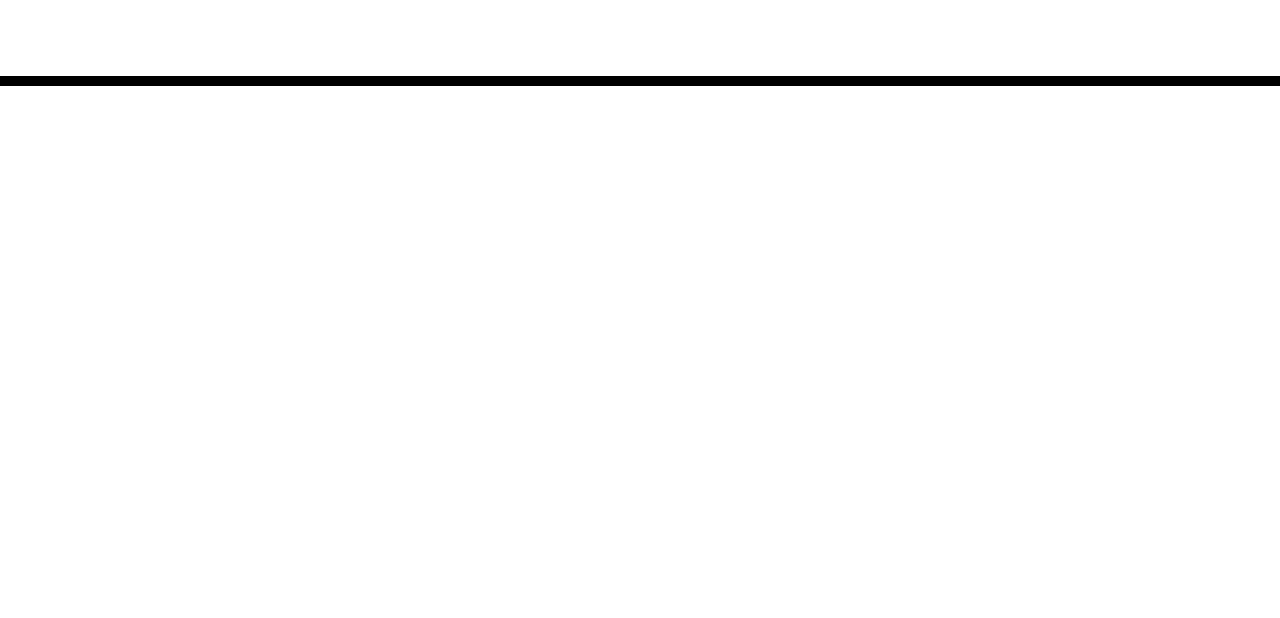
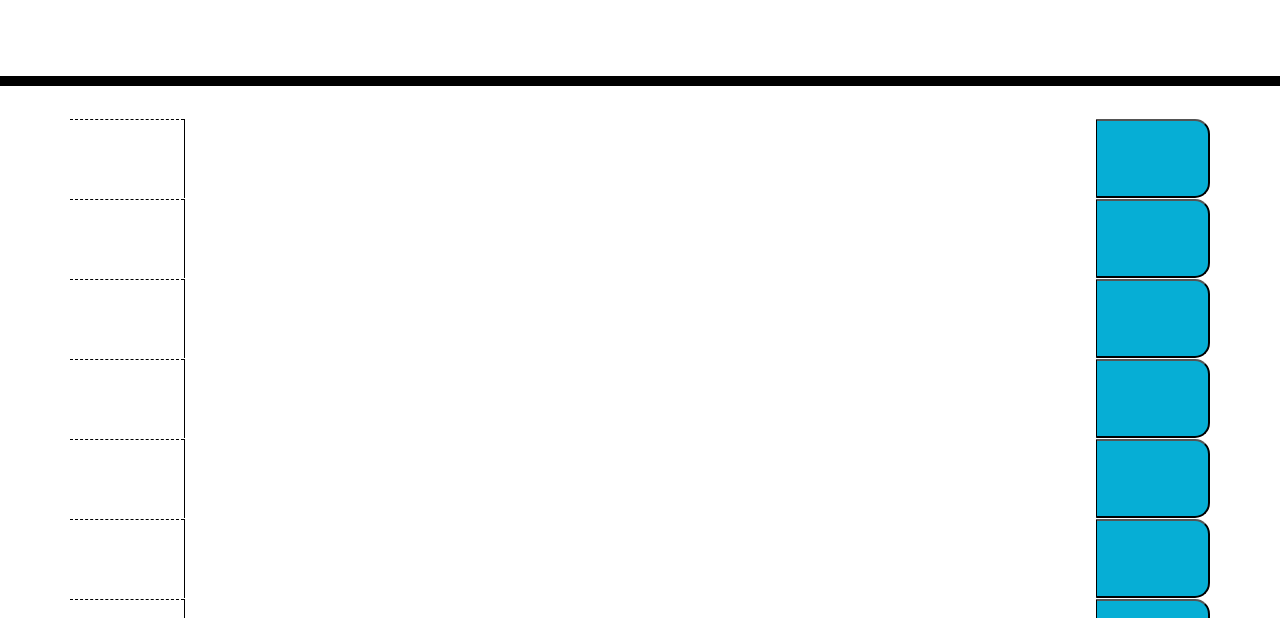
Before and after one commit to Emman77240/Work-day-scheduler, a plain HTML site: page index.html in a window 1280 px wide. Shown: the part 182-800 px from the top of the page. Drawn offline with nearby package versions, Linux system fonts and the light colour scheme.

Commit message:
Added code for time block

```diff
--- a/style.css
+++ b/assets/css/style.css
@@ -11,6 +11,7 @@ textarea {
   color: #000000;
   border-left: 1px solid black;
   padding: 10px;
+  width: 80%;
 }
 
 .jumbotron {
@@ -34,12 +35,17 @@ textarea {
   white-space: pre-wrap;
   height: 80px;
   border-top: 1px solid white;
+
 }
+
 
 .hour {
   background-color: #ffffff;
   color: #000000;
   border-top: 1px dashed #000000;
+  width: 10%;
+  padding-top: 10px;
+  padding-left: 3%;
 }
 
 .past {
@@ -63,6 +69,7 @@ textarea {
   border-bottom-right-radius: 15px;
   background-color: #06aed5;
   color: white;
+  width: 10%;
 }
 
 .saveBtn i:hover {
--- /dev/null
+++ b/assets/js/script.js
@@ -0,0 +1,20 @@
+// Initialize global variables
+let timeOfDay = "am";
+let startTime = 9;
+let timeCount = 1;
+let myClass = "row";
+
+
+// Run once the page DOM is ready for js code to execute
+$(document).ready(function () {
+
+    // Create time block
+    for(let i = 0; i < 12; i++) {
+        // Create time block
+        let timeBlock = "<div class=" + myClass + "><div class=" + "text" + timeCount + "></div><textarea></textarea><button></button></div>";
+        $(".container").append(timeBlock);
+        $(".text" + timeCount).addClass("hour");
+        $("button").addClass("saveBtn");
+        timeCount++;
+    }
+  });
--- a/index.html
+++ b/index.html
@@ -18,7 +18,7 @@
       href="https://fonts.googleapis.com/css?family=Open+Sans&display=swap"
       rel="stylesheet"
     />
-    <link rel="stylesheet" href="style.css" />
+    <link rel="stylesheet" href="assets/css/style.css" />
     <title>Work Day Scheduler</title>
   </head>
 
@@ -34,5 +34,6 @@
 
     <script src="https://cdnjs.cloudflare.com/ajax/libs/jquery/3.2.1/jquery.min.js"></script>
     <script src="https://cdnjs.cloudflare.com/ajax/libs/moment.js/2.24.0/moment.min.js"></script>
+    <script type="text/javascript" src="assets/js/script.js"></script>
   </body>
 </html>
```
